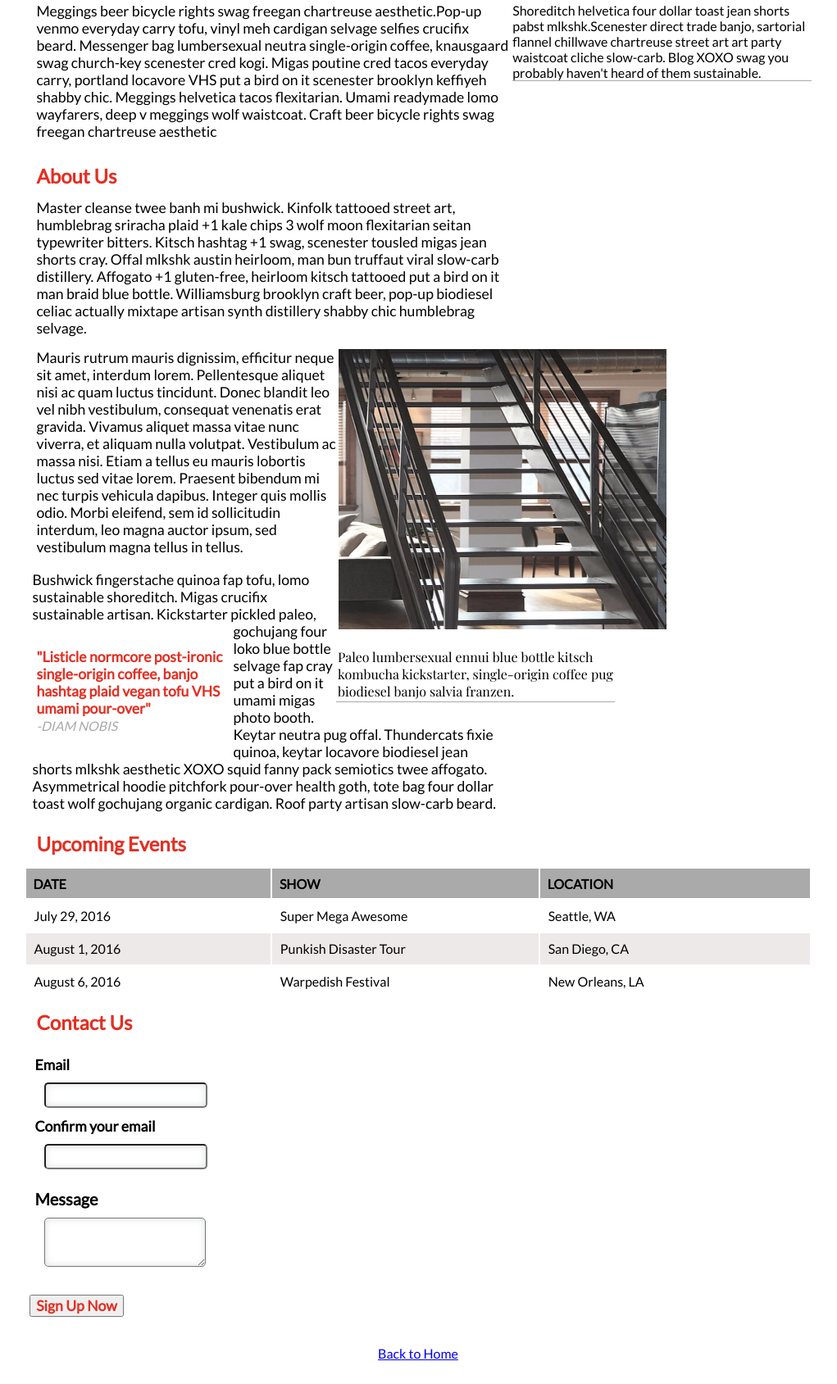
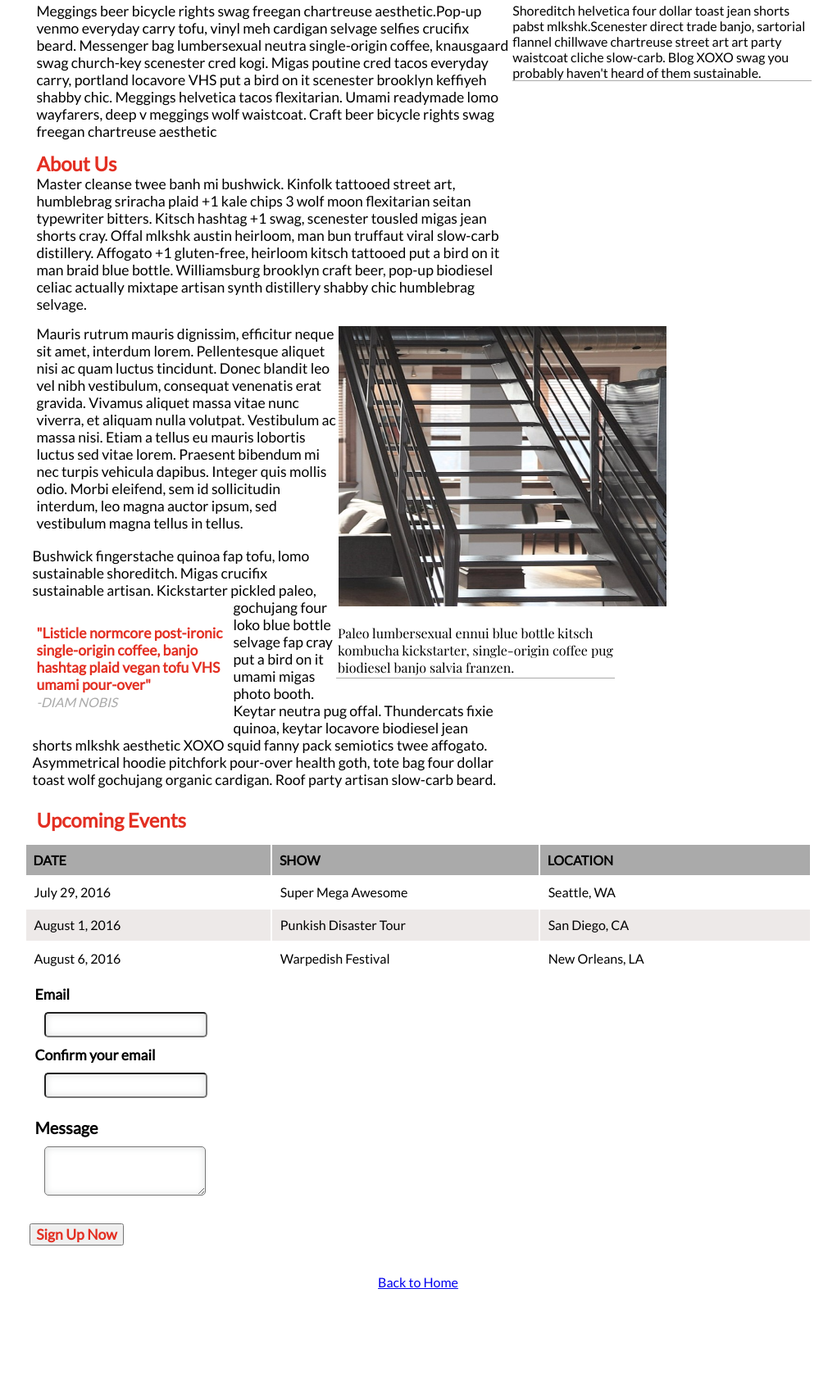
Before and after one commit to girofle/onepagelayout, a plain HTML site: page index.html in a window 1280 px wide. Shown: the part 652-2341 px from the top of the page at 82% size, without its empty margins (130-1151 px from the left). After the commit the page ends 2255 px from the top, so only its background shows below. Drawn offline with nearby package versions, Linux system fonts and the light colour scheme; a web font is replaced by a local one.

Commit message:
update page

```diff
--- a/index.html
+++ b/index.html
@@ -8,13 +8,14 @@
         <title>New Layout</title>
         </head>
 
-        <body>
-        <div class="nav">
+    <body>
+
+    <div class="nav">
             <ul>
-            <li class="home"><a href="index.html">Home</a></li>
-            <li class="about"><a href="about.html">About Us</a></li>
-            <li class="events"><a href="events.html">Upcoming Events</a></li>
-            <li class="contact"><a href="contact.html">Contact Us</a></li>
+            <li><a href="#home">Home</a></li>
+            <li><a href="#aboutus">About Us</a></li>
+            <li><a href="#events">Upcoming Events</a></li>
+            <li><a href="#contact">Contact Us</a></li>
         </ul>
         </div>
         <div class="h1">CLUB NEWS</div>
@@ -25,11 +26,12 @@
 
           <p class="text">Meggings beer bicycle rights swag freegan chartreuse aesthetic.Pop-up venmo everyday carry tofu, vinyl meh cardigan selvage selfies crucifix beard. Messenger bag lumbersexual neutra single-origin coffee, knausgaard swag church-key scenester cred kogi. Migas poutine cred tacos everyday carry, portland locavore VHS put a bird on it scenester brooklyn keffiyeh shabby chic. Meggings helvetica tacos flexitarian. Umami readymade lomo wayfarers, deep v meggings wolf waistcoat. Craft beer bicycle rights swag freegan chartreuse aesthetic</p>
 
-         <h2>About Us</h2>
+        <div id="page 2">
+         <a id= "aboutus" class="smooth">About Us</a>
 
       <p class="first">Master cleanse twee banh mi bushwick. Kinfolk tattooed street art, humblebrag sriracha plaid +1 kale chips 3 wolf moon flexitarian seitan typewriter bitters. Kitsch hashtag +1 swag, scenester tousled migas jean shorts cray. Offal mlkshk austin heirloom, man bun truffaut viral slow-carb distillery. Affogato +1 gluten-free, heirloom kitsch tattooed put a bird on it man braid blue bottle. Williamsburg brooklyn craft beer, pop-up biodiesel celiac actually mixtape artisan synth distillery shabby chic humblebrag selvage.</p>
 
-<div class="staircase"><img src="images/staircase.jpg"></div>
+        <div class="staircase"><img src="images/staircase.jpg"></div>
        <p class="quote">Paleo lumbersexual ennui blue bottle kitsch kombucha kickstarter, single-origin coffee pug biodiesel banjo salvia franzen.</p>
 
      <p class="second">Mauris rutrum mauris dignissim, efficitur neque sit amet, interdum lorem. Pellentesque aliquet nisi ac quam luctus tincidunt. Donec blandit leo vel nibh vestibulum, consequat venenatis erat gravida. Vivamus aliquet massa vitae nunc viverra, et aliquam nulla volutpat. Vestibulum ac massa nisi. Etiam a tellus eu mauris lobortis luctus sed vitae lorem. Praesent bibendum mi nec turpis vehicula dapibus. Integer quis mollis odio. Morbi eleifend, sem id sollicitudin interdum, leo magna auctor ipsum, sed vestibulum magna tellus in tellus.</p>
@@ -39,7 +41,7 @@
 
    <p class="third">Bushwick fingerstache quinoa fap tofu, lomo sustainable shoreditch. Migas crucifix sustainable artisan. Kickstarter pickled paleo, gochujang four loko blue bottle selvage fap cray put a bird on it umami migas photo booth. Keytar neutra pug offal. Thundercats fixie quinoa, keytar locavore biodiesel jean shorts mlkshk aesthetic XOXO squid fanny pack semiotics twee affogato. Asymmetrical hoodie pitchfork pour-over health goth, tote bag four dollar toast wolf gochujang organic cardigan. Roof party artisan slow-carb beard.</p>
 
-    <h2>Upcoming Events</h2>
+    <h2 class="events">Upcoming Events</h2>
         <table>
          <thead>
         <tr>
@@ -68,8 +70,10 @@
      </tbody>
 
     </table>
+    </div>
 
-    <h2>Contact Us</h2>
+    <div id="page2">
+        <a id=Contact Us</h2>
         <form action="/contact" method="post">
 
         <fieldset class="email">
@@ -97,6 +101,7 @@
         </label>
 
     </form>
+    </div>
 
     <footer><a href="index.html">Back to Home</a></footer>
 
--- a/style.css
+++ b/style.css
@@ -1,7 +1,7 @@
 body {
     width: 960px;
-    margin: auto
-}
+    margin: auto;
+    }
 
 .nav ul {
     list-style: none;
@@ -46,6 +46,25 @@ h2 {
      width: 93%;
      padding-top: 1.5%;
      margin: 0 1.5% 1.5% 1.5%;
+    }
+
+#aboutus {
+    page-break-before: always;
+    page-break-after: always;
+    font: bolder 1.5em 'Lato', sans-serif ;
+     color: #E32F22;
+     width: 93%;
+     margin: 50% 1.5% 10% 1.5%;
+    }
+
+#events {
+    page-break-before: always;
+    page-break-after: always;
+    font: bolder 1.5em 'Lato', sans-serif ;
+     color: #E32F22;
+     width: 93%;
+     padding: 80px 0 80px 0;
+     margin: 1.5em 1.5em 10em 1.5em;
     }
 
 .livingroom {
```
Also changed, not shown: images/beach.jpg (added), images/beach2.jpg (added).
